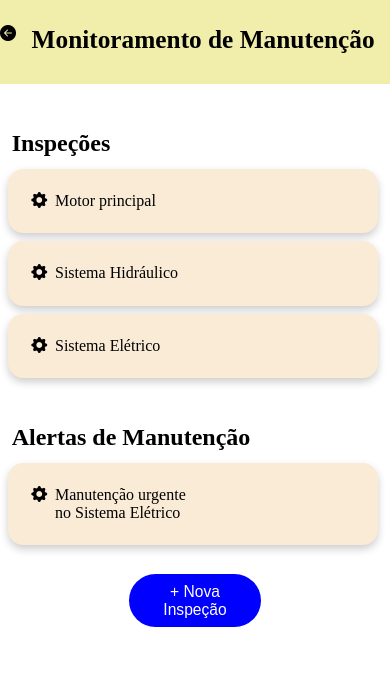
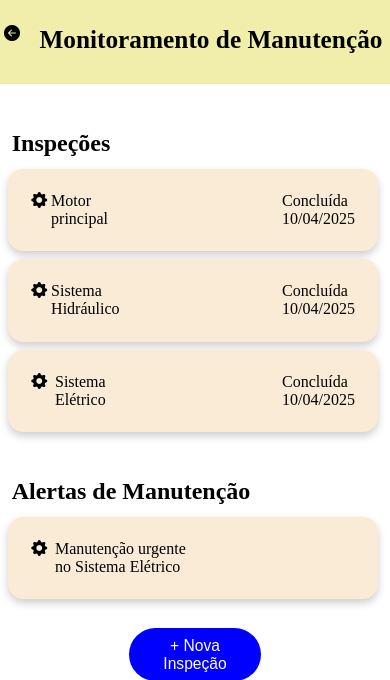
Before and after one commit to Murilo08-del/MOCKUP, a PHP site: page /html/monitoramento.html in a window 390 px wide. Shown: the top 680 px of the page. Run offline with PHP 8.4, Linux system fonts and the light colour scheme.

Commit message:
atualiza

```diff
--- a/css/monitoramento.css
+++ b/css/monitoramento.css
@@ -16,6 +16,10 @@
     .navegacao {
         display: flex;
         padding-top: 3vh;
+    }
+
+    .navegacao i {
+        margin: 1vw;
     }
 
     .inconenav{
@@ -66,8 +70,13 @@
         border-radius: 4vw;
         box-shadow: 0 4px 8px rgba(0,0,0, 0.2) ;
         display: flex;
-        gap: 2vw;
+        gap: 1vw;
     }
+
+    .ajeitar {
+        margin-left: 40vw;
+    }
+
     .caixa2 {
         padding: 6vw;
         background-color: antiquewhite;
@@ -76,7 +85,7 @@
         border-radius: 4vw;
         box-shadow: 0 4px 8px rgba(0,0,0, 0.2) ;
         display: flex;
-        gap: 2vw;
+        gap: 1vw;
     }
     .caixa3 {
         padding: 6vw;
--- a/html/monitoramento.html
+++ b/html/monitoramento.html
@@ -30,16 +30,28 @@
         </section>
         <div class="caixa1">
             <i class="bi bi-gear-fill"></i>
-            <p>Motor principal </p>
+            <p>Motor principal</p>
+            <div class="ajeitar">
+                    <p>Concluída<br>
+                    10/04/2025</p>
+            </div>
         </div>
         <div class="caixa2">
             <i class="bi bi-gear-fill"></i>
-            <p>Sistema Hidráulico
+            <p>Sistema Hidráulico </p>
+            <div class="ajeitar">
+                <p>Concluída<br>
+                10/04/2025</p>
         </div>
-        </p>
+        </div>
+
         <div class="caixa3">
             <i class="bi bi-gear-fill"></i>
             <p>Sistema Elétrico </p>
+            <div class="ajeitar">
+                <p>Concluída<br>
+                10/04/2025</p>
+        </div>
         </div>
 
         <section id="alertas">
```
